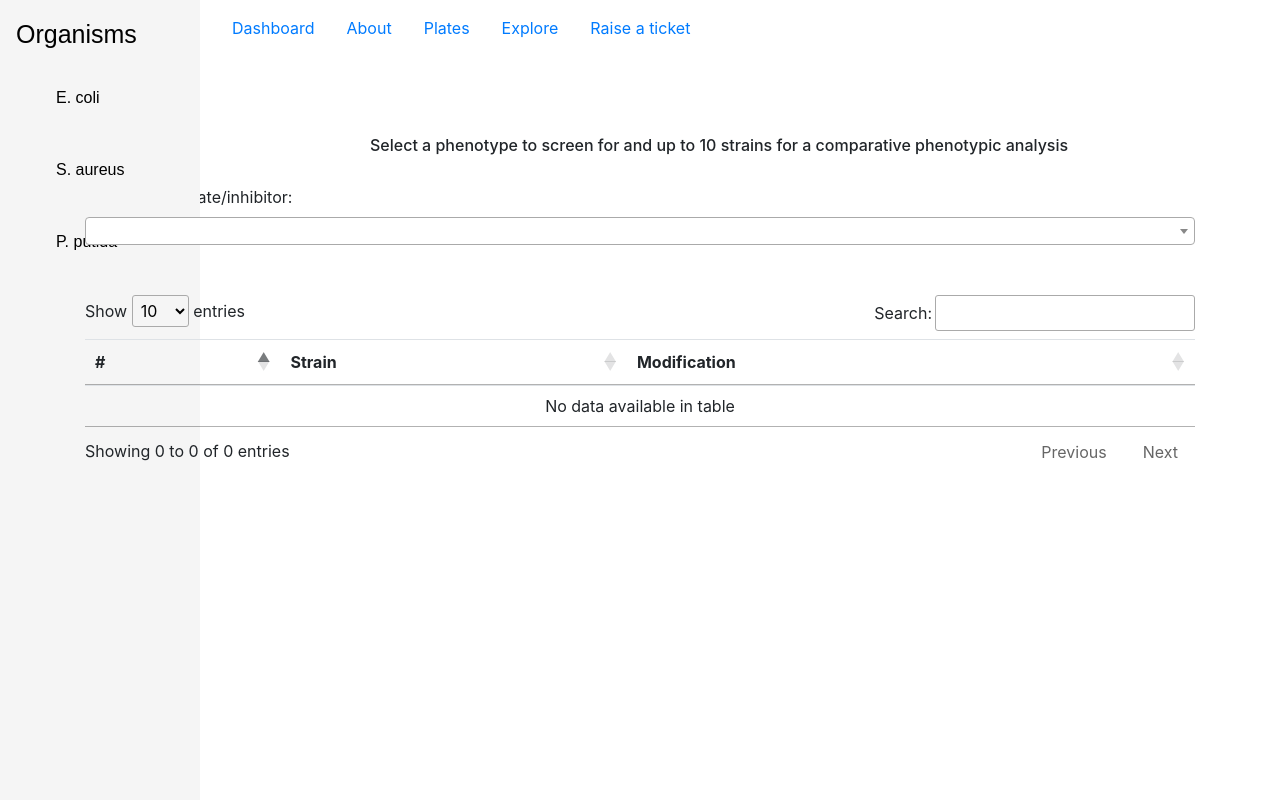
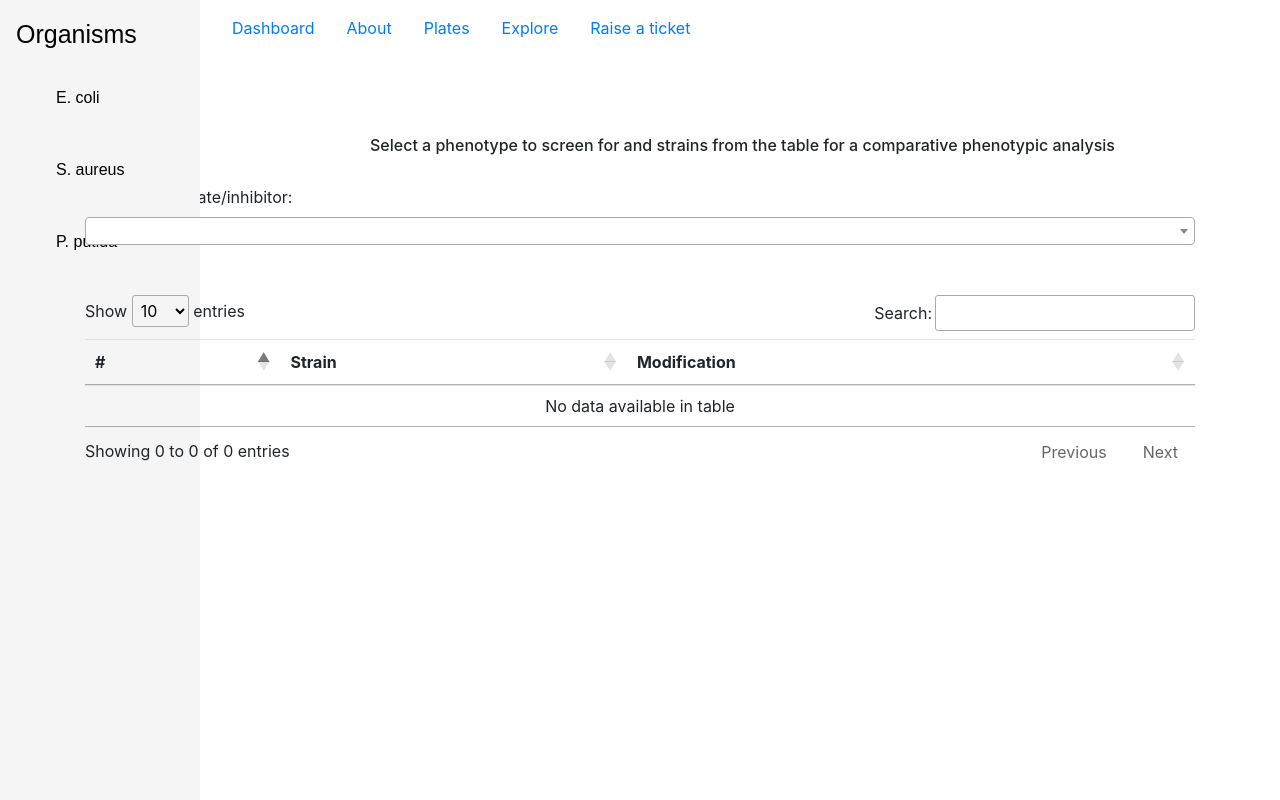
Before and after one commit to Kahuna-flipper/OmnilogDB, a Flask app: template templates/explore.html in a window 1280 px wide. Run offline with Flask 3, Linux system fonts and the light colour scheme; the template is opened without the code that fills it, so the values that code supplies are empty; some libraries are stand-ins or nearby versions.

Commit message:
changed header

```diff
--- a/templates/explore.html
+++ b/templates/explore.html
@@ -11,7 +11,7 @@
 {% block body %}
 
 
-<h6 style="margin-left: 370px; margin-top: 80px;">Select a phenotype to screen for and up to 10 strains for a comparative phenotypic analysis</h6>
+<h6 style="margin-left: 370px; margin-top: 80px;">Select a phenotype to screen for and strains from the table for a comparative phenotypic analysis</h6>
 
 
 <div class="container" style="margin-top: 30px;">
```
